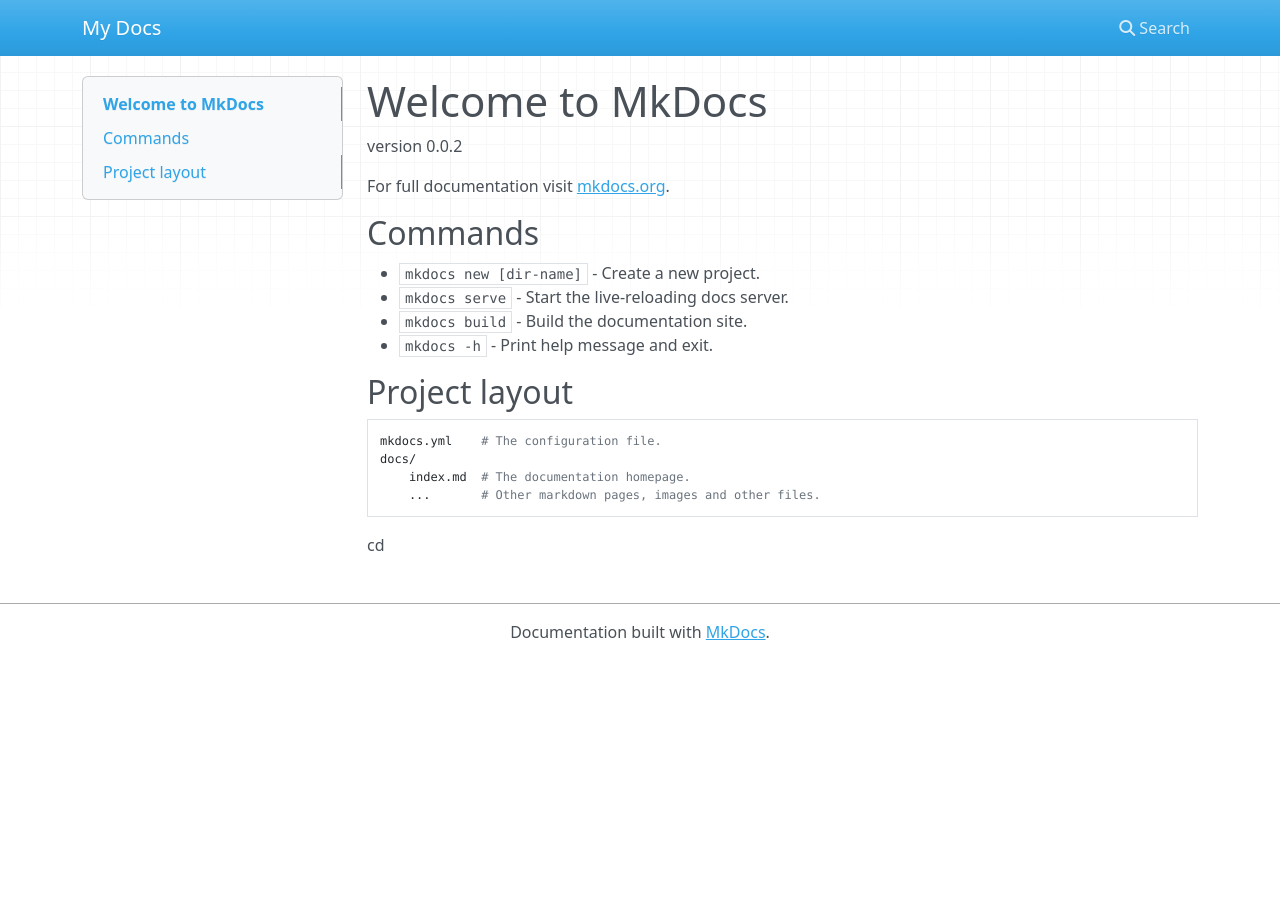
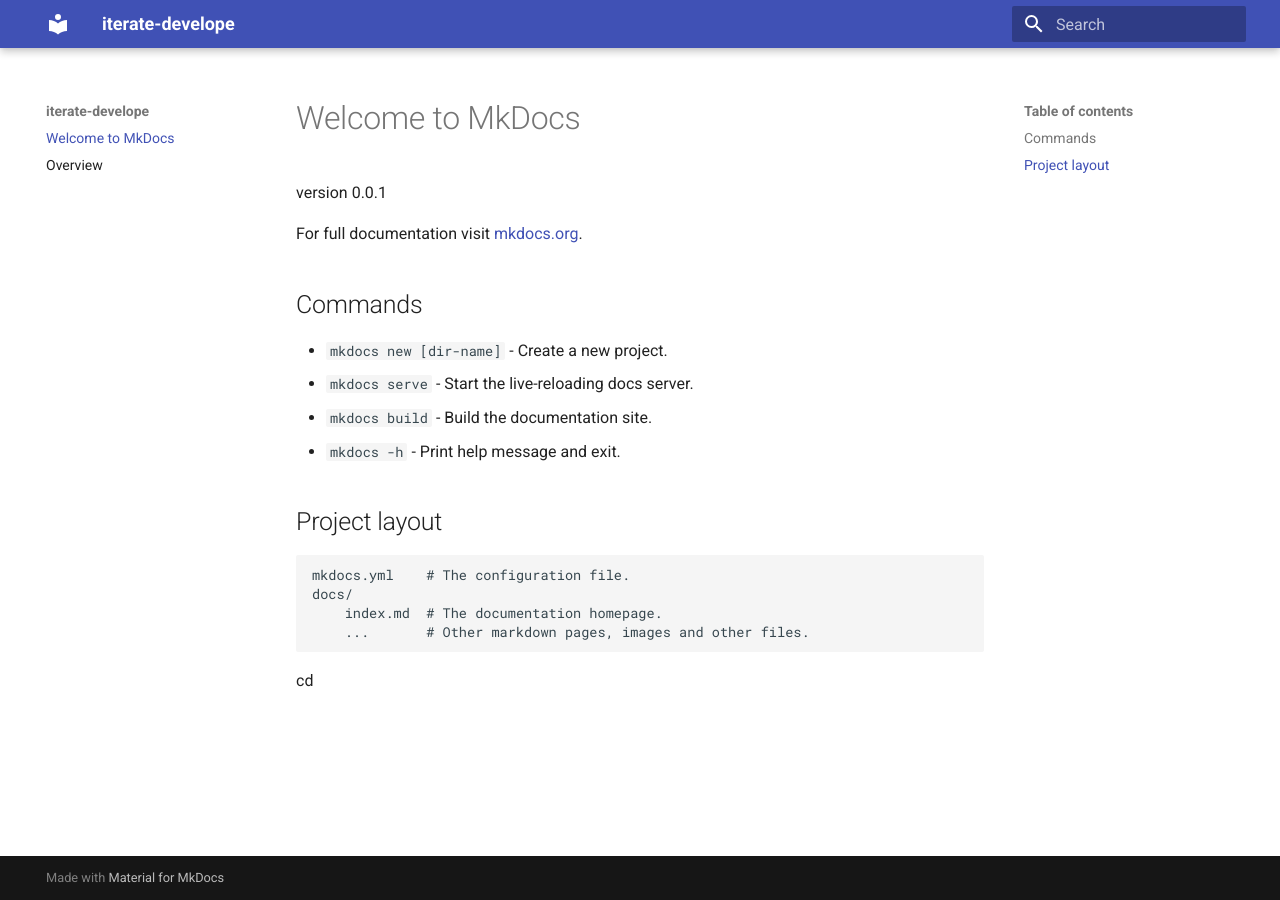
Before and after one commit to JohnTelford/iterate-dev, an MkDocs documentation site: the page built from docs/index.md, in a window 1280 px wide. Built offline with MkDocs 1.6.1 and Material for MkDocs 9.7.7, drawn with Linux system fonts in a browser that asks for light colours; nearby versions of some CDN libraries.

Commit message:
iterate
initial commit

```diff
--- a/docs/index.md
+++ b/docs/index.md
@@ -1,6 +1,6 @@
 # Welcome to MkDocs
 
-version 0.0.2
+version 0.0.1
 
 For full documentation visit [mkdocs.org](https://www.mkdocs.org).
 
--- a/mkdocs.yml
+++ b/mkdocs.yml
@@ -1 +1,4 @@
-site_name: My Docs
+site_name: iterate-develope
+site_url: https://github.com/JohnTelford/iterate-develope.git
+theme:
+  name: material
```
Also changed, not shown: docs/overview.md (renamed from overview.md).
